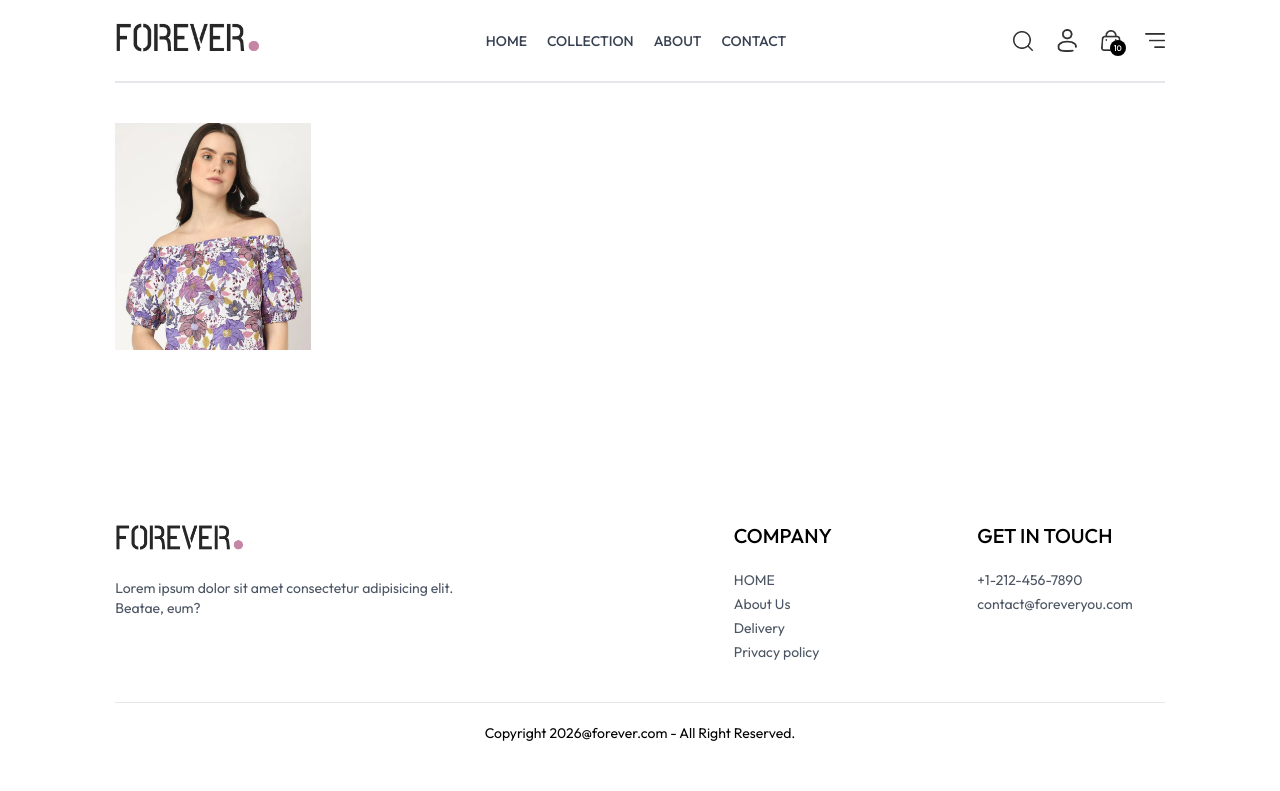
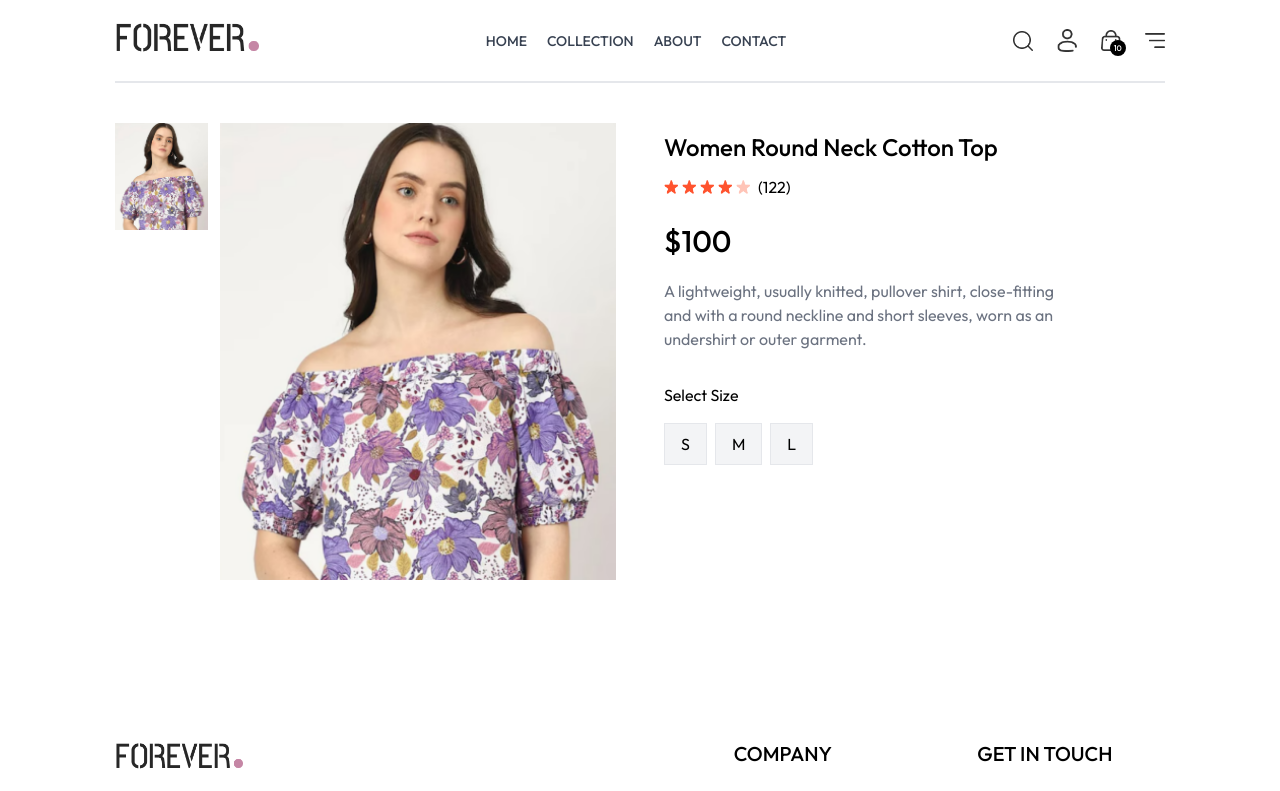
Before and after one commit to nikhilranjanchoubey/mern-ecommerce-website, a React (Vite) app in the folder frontend/: page /product/aaaaa in a window 1280 px wide. Shown: the top 791 px of the page. Built offline with nearby package versions, Linux system fonts and the light colour scheme.

Commit message:
Enhance Product page layout & hide scrollbar

```diff
--- a/frontend/src/index.css
+++ b/frontend/src/index.css
@@ -17,6 +17,10 @@
   font-style: normal;
 }
 
+::-webkit-scrollbar{
+    display: none;
+}
+
 @media (max-width:640px){
     a.active{
         background-color: black;
--- a/frontend/src/pages/Product.jsx
+++ b/frontend/src/pages/Product.jsx
@@ -1,16 +1,14 @@
 import { useContext, useEffect, useState } from 'react';
 import { useParams } from 'react-router-dom';
 import { ShopContext } from '../context/ShopContext';
+import { assets } from '../assets/frontend_assets/assets';
 
 const Product = () => {
 
   const { productId } = useParams();
-  const { products } = useContext(ShopContext);
+  const { products, currency } = useContext(ShopContext);
   const [productData, setProductData] = useState(false);
   const [image, setImage] = useState('')
-
-  console.log(image);
-
 
   const fetchProductData = async () => {
     products.map((item) => {
@@ -36,13 +34,42 @@
           <div className='flex sm:flex-col overflow-x-auto sm:overflow-y-scroll justify-between sm:justify-normal sm:w-[18.7%] w-full'>
             {
               productData.image.map((item, index) => (
-                <img src={item} key={index} className='w-[24%] sm:w-full sm:mb-3 flex-shrink-0 cursor-pointer' alt="" />
+                <img onClick={() => setImage(item)} src={item} key={index} className='w-[24%] sm:w-full sm:mb-3 flex-shrink-0 cursor-pointer' alt="" />
               ))
             }
           </div>
+
+          <div className='w-full sm:w-[80%]'>
+            <img className='w-full h-auto' src={image} alt="" />
+
+          </div>
+
+        </div>
+
+        {/* Product Information */}
+        <div className='flex-1'>
+          <h1 className='font-medium text-2xl mt-2'>{productData.name}</h1>
+          <div className='flex items-center gap-1 mt-2'>
+            <img src={assets.star_icon} alt="" className="w-3.5" />
+            <img src={assets.star_icon} alt="" className="w-3.5" />
+            <img src={assets.star_icon} alt="" className="w-3.5" />
+            <img src={assets.star_icon} alt="" className="w-3.5" />
+            <img src={assets.star_dull_icon} alt="" className="w-3.5" />
+            <p className='p-1'>(122)</p>
+          </div>
+          <p className='mt-5 text-3xl font-medium'>{currency}{productData.price}</p>
+          <p className='mt-5 text-gray-500 md:w-4/5'>{productData.description}</p>
+          <div className='flex flex-col gap-4 my-8'>
+            <p>Select Size</p>
+            <div className='flex gap-2'>
+              {productData.sizes.map((item, index) => (
+                <button className={`border py-2 px-4 bg-gray-100`} key={index}>{item}</button>
+              ))}
+            </div>
+
+          </div>
         </div>
       </div>
-
     </div>
   ) : <div className='opacity-0'></div>
 }
```
